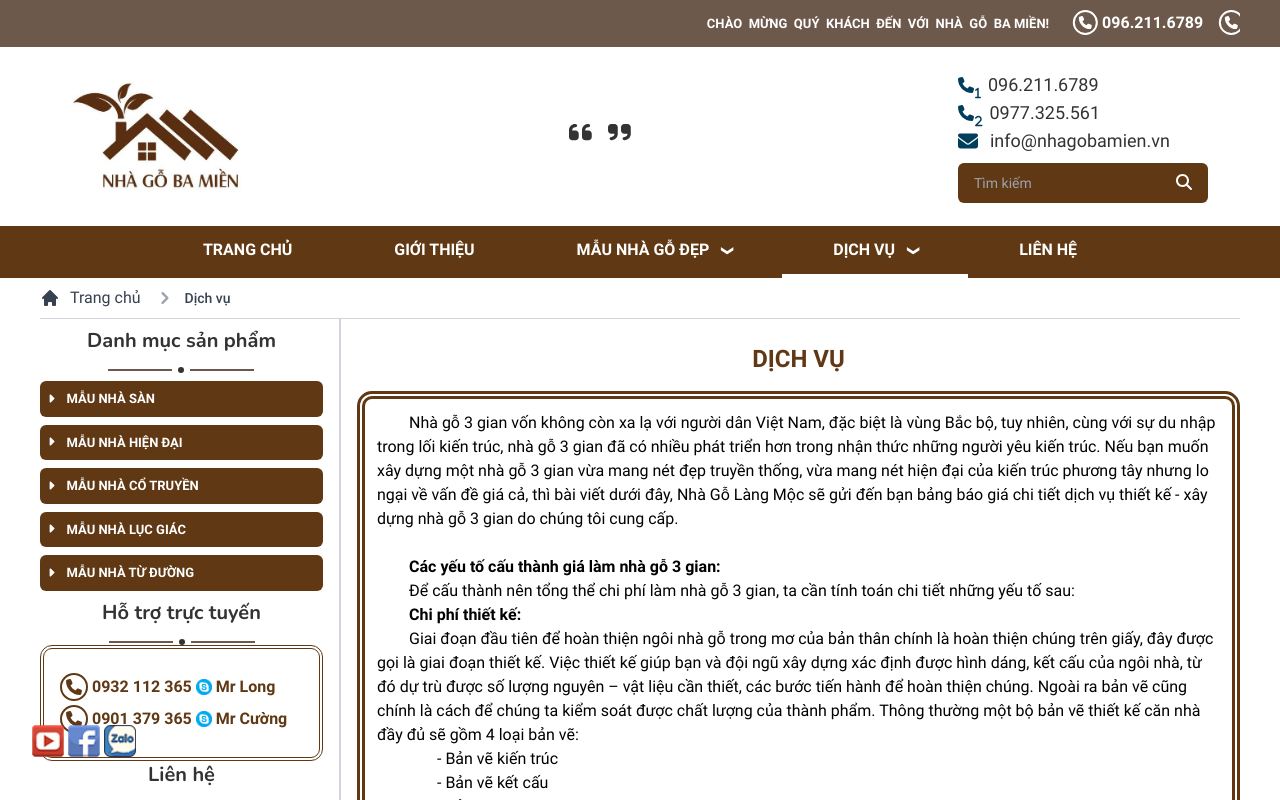
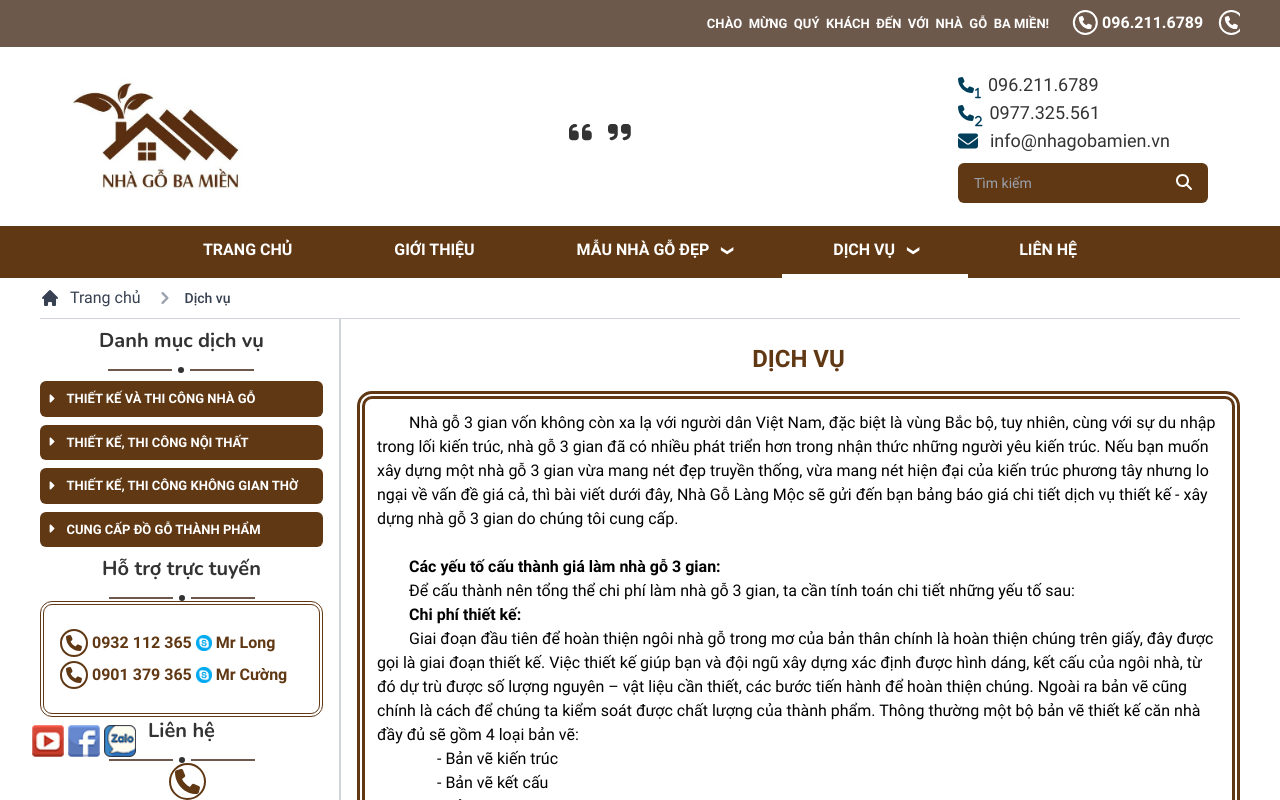
Before and after one commit to liemdang260/nhago3mien, a Next.js app in the folder client/: page /dich-vu in a window 1280 px wide. Shown: the top 800 px of the page. Built offline with nearby package versions, Linux system fonts and the light colour scheme.

Commit message:
update category

```diff
--- a/client/components/common/NewsWrapper.jsx
+++ b/client/components/common/NewsWrapper.jsx
@@ -142,7 +142,7 @@ export const NewsSidebar = () => {
                         ))}
                 </ul>
             </ViewList> */}
-            <Category />
+            <Category data={Services} title={'Danh mục dịch vụ'} />
             <Support />
             <Contact />
         </div>
```
